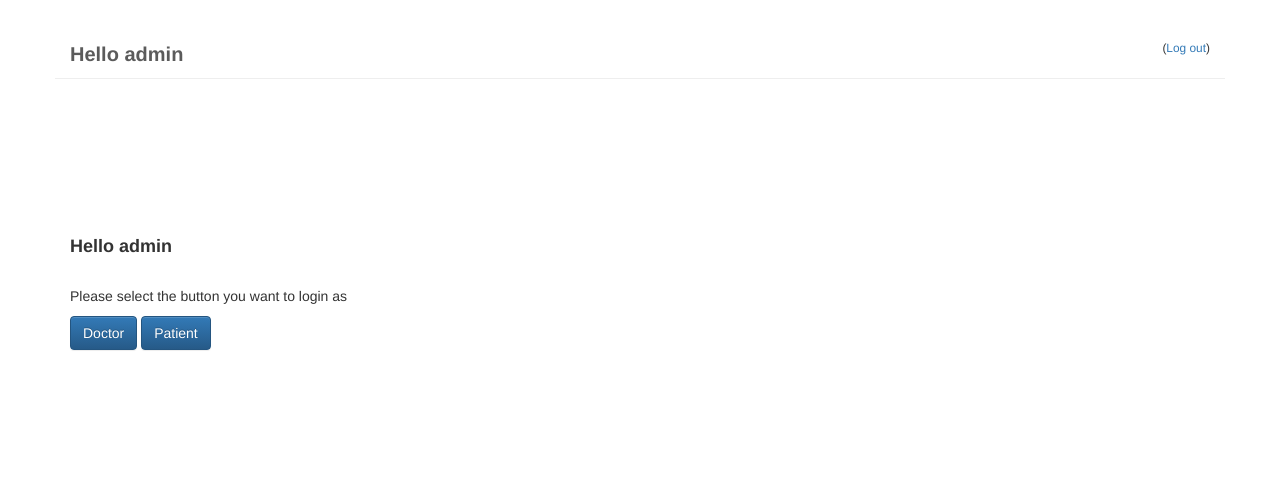
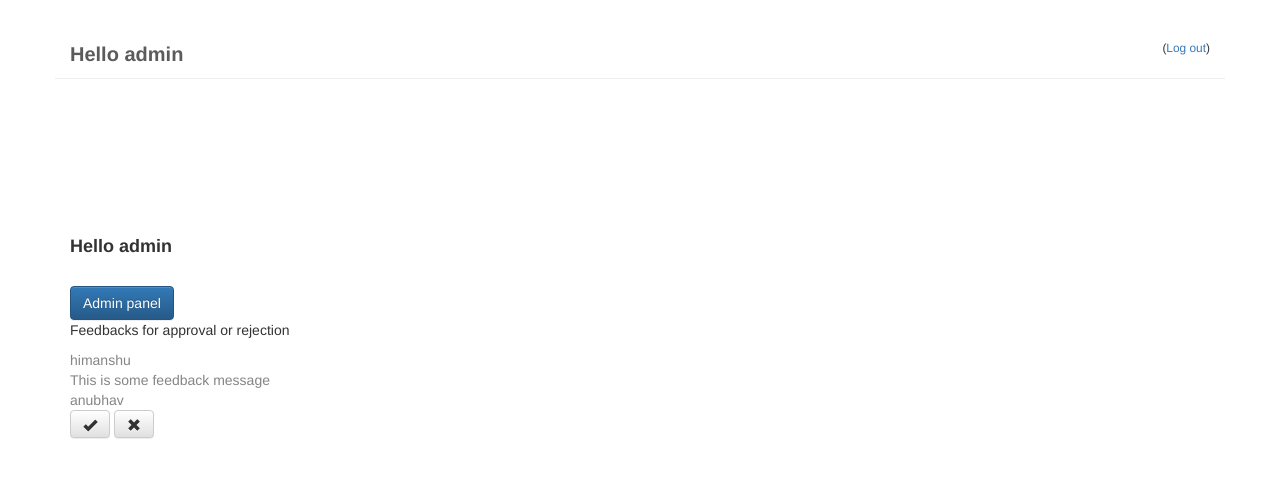
Before and after one commit to tarunbatra11/mysite, a Django app: page / in a window 1280 px wide. Shown: the top 478 px of the page. Run offline with Django 3.2, Linux system fonts and the light colour scheme; a user stored in the database is signed in; data comes from the database, SQL or seed files in the repository; both versions use the stored data as it was after the commit; parts of the project's set-up code (start-up, migrations or seed data) failed here and were passed over; some libraries are stand-ins or nearby versions.

Commit message:
added feedback approval functionaltiy by admin, also added admin panel button for admin

```diff
--- a/doctor/models.py
+++ b/doctor/models.py
@@ -67,4 +67,4 @@ class Feedback(models.Model):
         self.save()
 
     def __str__(self):
-        return str(self.feedback_given)
+        return str(self.feedback_given)+'  -  '+str(self.approved_status)
--- a/doctor/static/css/doctor.css
+++ b/doctor/static/css/doctor.css
@@ -1,6 +1,12 @@
 body {
     margin: 0;
     padding: 0;
+}
+
+input[type="text"],
+input[type="password"] {
+    font-size: 12px;
+    padding: 4px 15px;
 }
 
 #base-page, #login-page, #index-page {
--- a/doctor/templates/index.html
+++ b/doctor/templates/index.html
@@ -5,11 +5,30 @@
 <div id="index-page" class="container-fluid">
   <div class="container top-half">
     <div class="user"><h4><b>Hello {{ user.username }}</b></h4></div>
-    <div class="links-to-profile">
-      <p>Please select the button you want to login as</p>
-      <a href="{% url 'doctor_page' %}" class="btn btn-primary" role="button">Doctor</a>
-      <a href="{% url 'patient_page' %}" class="btn btn-primary" role="button">Patient</a>
-    </div>
+    {% if not user.is_superuser %}
+      <div class="links-to-profile">
+        <p>Please select the button you want to login as</p>
+        <a href="{% url 'doctor_page' %}" class="btn btn-primary" role="button">Doctor</a>
+        <a href="{% url 'patient_page' %}" class="btn btn-primary" role="button">Patient</a>
+      </div>
+    {% endif %}
+    {% if user.is_superuser %}
+      <a href="{% url 'admin_page' %}" class="btn btn-primary" role="button">Admin panel</a>
+      <div class="feedbacks">
+        <p>Feedbacks for approval or rejection</p>
+        {% for feedback in feedbacks %}
+          {% if feedback.approved_status == 'pending' %}
+            <div class="feedback">
+              <div class="feedback-doctor">{{feedback.doctor}}</div>
+              <div class="feedback-comment">{{feedback.feedback_given}}</div>
+              <div class="feedback-patient">{{feedback.patient}}</div>
+              <a class="btn btn-default" href="{% url 'feedback_approve' pk=feedback.pk %}"><span class="glyphicon glyphicon-ok"></span></a>
+              <a class="btn btn-default" href="{% url 'feedback_reject' pk=feedback.pk %}"><span class="glyphicon glyphicon-remove"></span></a>
+            </div>
+          {% endif %}
+        {% endfor %}
+      </div>
+    {% endif %}
   </div>
 </div>
 
--- a/doctor/urls.py
+++ b/doctor/urls.py
@@ -4,8 +4,11 @@ from . import views
 
 urlpatterns = [
     url(r'^$', 'doctor.views.index', name='index'),
+    url(r'^admin/', ' ', name='admin_page'),
     url(r'^doctor/$', 'doctor.views.doctor', name='doctor_page'),
     url(r'^patient/$', 'doctor.views.patient', name='patient_page'),
     url(r'^appointment/(?P<pk>[0-9]+)/approve/$', views.appointment_approve, name='appointment_approve'),
     url(r'^appointment/(?P<pk>[0-9]+)/reject/$', views.appointment_reject, name='appointment_reject'),
+    url(r'^feedback/(?P<pk>[0-9]+)/approve/$', views.feedback_approve, name='feedback_approve'),
+    url(r'^feedback/(?P<pk>[0-9]+)/reject/$', views.feedback_reject, name='feedback_reject'),
 ]
--- a/doctor/views.py
+++ b/doctor/views.py
@@ -11,6 +11,11 @@ logger = logging.getLogger(__name__)
 
 @login_required
 def index(request):
+    user = request.user
+    if user.is_superuser:
+        feedbacks = Feedback.objects.filter(approved_status='pending')
+        return render(request, 'index.html', {'feedbacks': feedbacks})
+
     return render(request, 'index.html')
 
 
@@ -23,7 +28,7 @@ def doctor(request):
     fo = str(timezone.now())[:19]
     new_requests = Appointment.objects.filter(doctor=doctor_object, approved_status='pending', appointment_time__gte=fo)
     approved_appointments = Appointment.objects.filter(doctor=doctor_object, approved_status='approved', appointment_time__gte=fo)
-    feedbacks_received = Feedback.objects.filter(doctor=doctor_object)
+    feedbacks_received = Feedback.objects.filter(doctor=doctor_object, approved_status='approved')
     return render(request, 'doctor.html', {'new_requests' : new_requests, 'approved_appointments': approved_appointments, 'feedbacks_received': feedbacks_received})
 
 
@@ -33,8 +38,8 @@ def patient(request):
     user_object = User.objects.get(username = user)
     account_object = Account.objects.get(user = user_object)
     appointment_history = Appointment.objects.filter(patient=account_object)
-    approved_appointments = Appointment.objects.filter(patient=account_object, approved_status='approved')
     fo = str(timezone.now())[:19]
+    approved_appointments = Appointment.objects.filter(patient=account_object, approved_status='approved', appointment_time__gte=fo)
     pending_appointments = Appointment.objects.filter(patient=account_object, approved_status='pending', appointment_time__gte=fo)
     feedbacks_given = Feedback.objects.filter(patient=account_object)
     if request.method == "POST":
@@ -60,6 +65,19 @@ def appointment_approve(request, pk):
 @login_required
 def appointment_reject(request, pk):
     appointment = get_object_or_404(Appointment, pk=pk)
-    #post_pk = comment.post.pk
     appointment.reject()
     return redirect('doctor.views.doctor')
+
+
+@login_required
+def feedback_approve(request, pk):
+    feedback = get_object_or_404(Feedback, pk=pk)
+    feedback.approve()
+    return redirect('doctor.views.index')
+
+
+@login_required
+def feedback_reject(request, pk):
+    feedback = get_object_or_404(Feedback, pk=pk)
+    feedback.reject()
+    return redirect('doctor.views.index')
```
Also changed, not shown: db.sqlite3.
